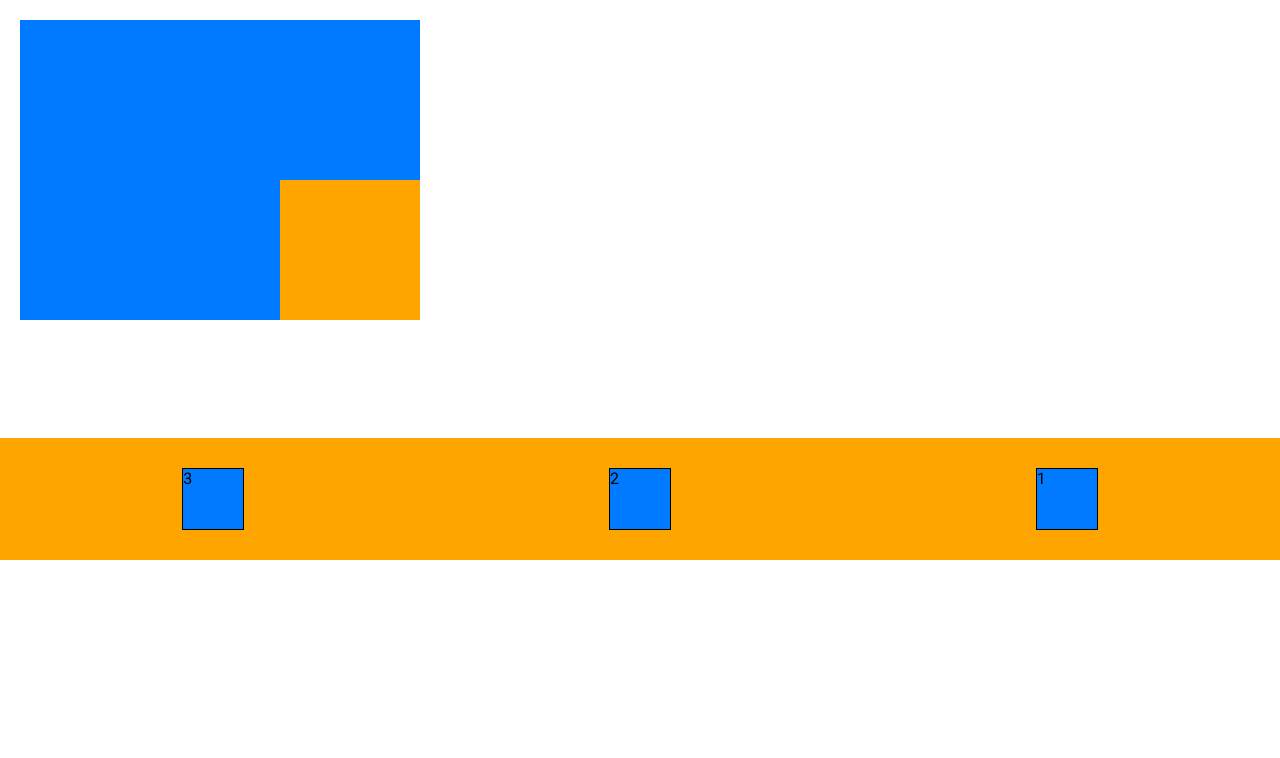
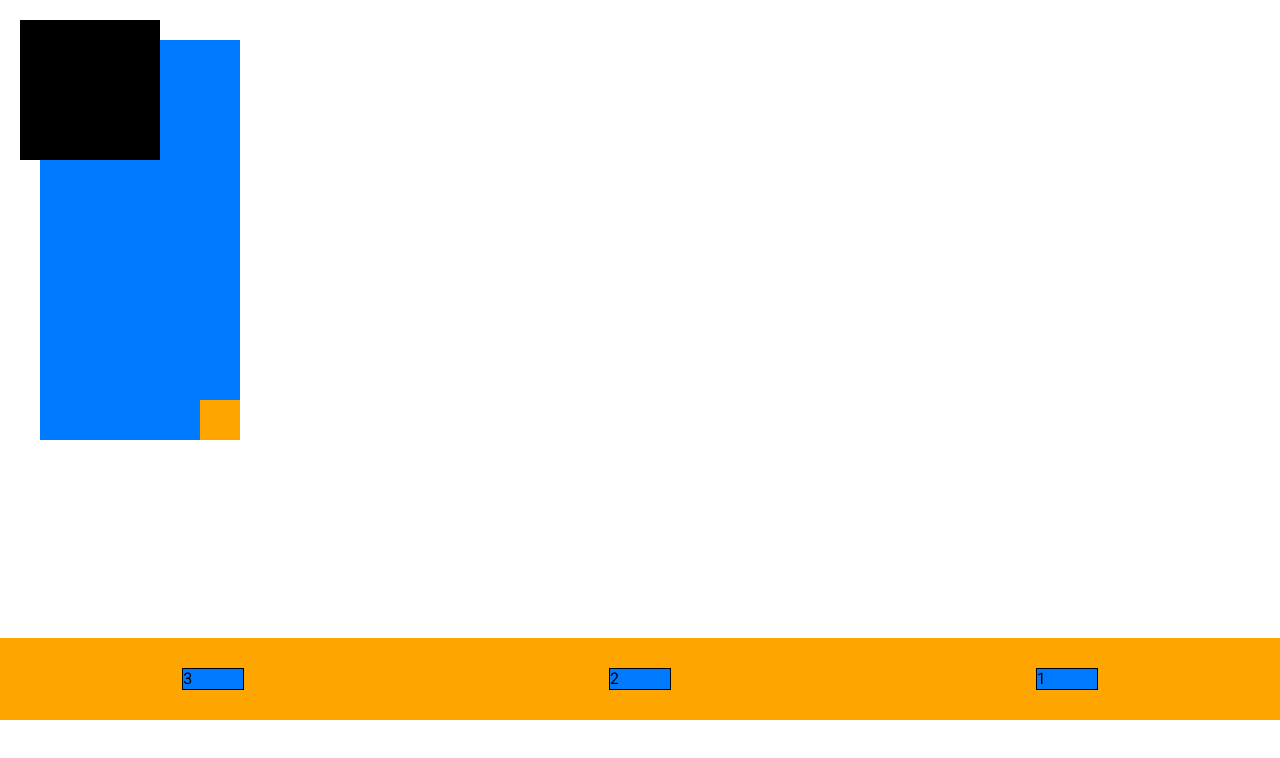
Before and after one commit to yevuno/SWP_2aWI_Marian_Kolanovic, a plain HTML site: page ÜE_6_2/index.html in a window 1280 px wide. Drawn offline with Linux system fonts and the light colour scheme.

Commit message:
Finished task...

```diff
--- a/ÜE_6_2/index.html
+++ b/ÜE_6_2/index.html
@@ -16,10 +16,8 @@
         <div class="element">3</div>
     </div>
         <div class="container">
-            <div class="cell">
-            </div>
-            <div class="box">
-            </div>
+            <div class="box"></div>
+            <div class="box2"></div>
         </div>
 </body>
 </html>
--- a/ÜE_6_2/style.css
+++ b/ÜE_6_2/style.css
@@ -53,7 +53,7 @@ body {
 
 .bar {
     position: absolute;
-    bottom: 30%;
+    bottom: 10%;
     padding: 30px 0 30px 0;
     flex-direction: row-reverse;
     display: flex;
@@ -66,7 +66,7 @@ body {
 .element {
     background-color: #007bff;
     border: solid 1px;
-    height: 60px;
+    height: 20px;
     width: 60px;
 }
 
@@ -77,31 +77,32 @@ body {
 }
 
 .container {
-    top: 20px;
-    left: 20px;
+    top: 40px;
+    left: 40px;
     position: relative;
     background-color: #007bff;
-    height: 300px;
-    width: 400px;
+    height: 400px;
+    width: 200px;
     padding: none;
 }
 
 .box {
-    background-color: orange;
+    background-color: rgb(0, 0, 0);
     padding: 20px;
     width: 100px;
     height: 100px;
     position: absolute;
-    right: 0px;
-    bottom: 0px;
+    left: -20px;
+    top: -20px;
     margin: none;
 }
+
 
 .box2 {
     position: absolute;
     right: 0;
-    top: 0;
-    height: 50px;
-    width: 50px;
-    background-color: purple;
+    bottom: 0;
+    height: 40px;
+    width: 40px;
+    background-color: orange;
 }
```
